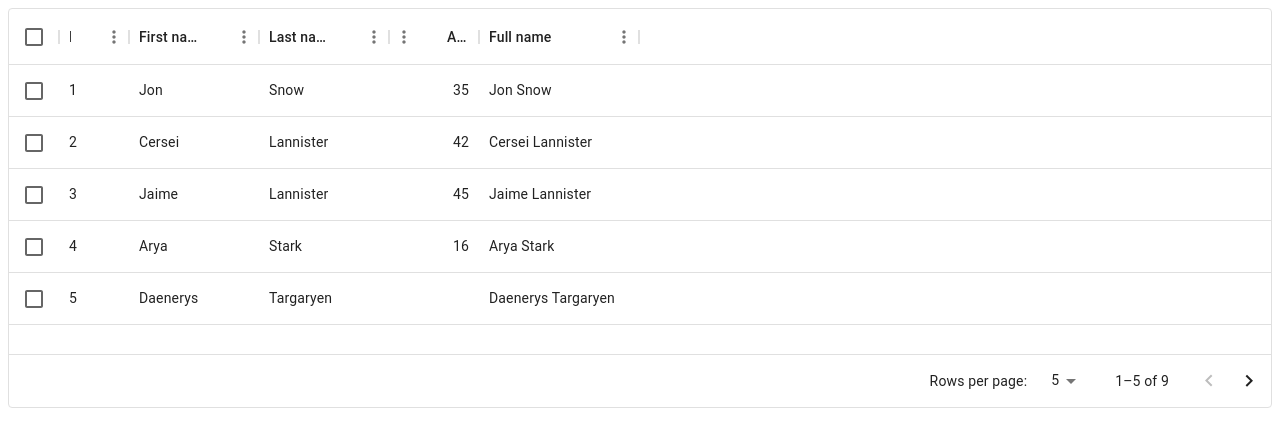
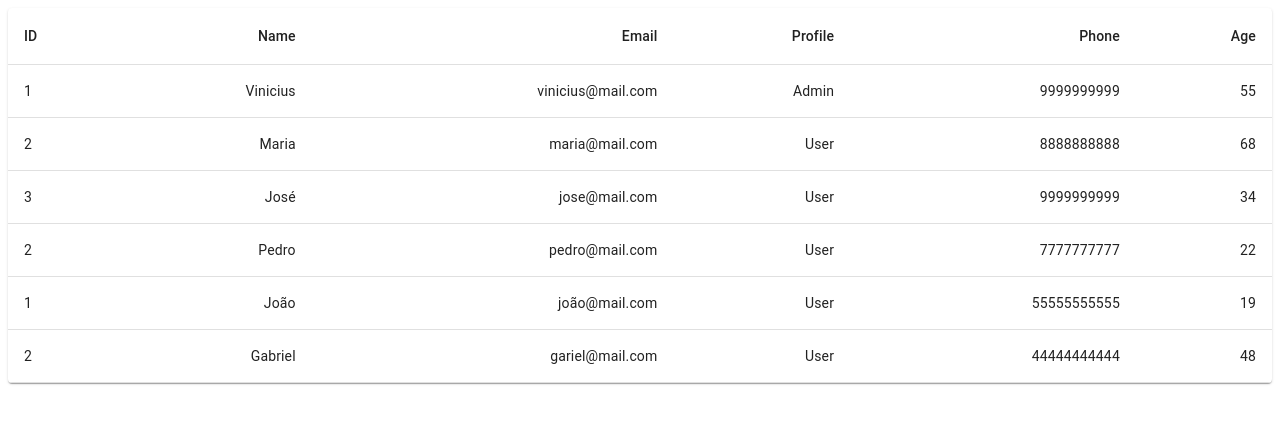
Before and after one commit to viniAmorim/crud-supera, a React (Create React App) app: page / in a window 1280 px wide. Shown: the top 446 px of the page. Built offline with nearby package versions, Linux system fonts and the light colour scheme; data requests are answered from the project's data file.

Commit message:
add Edit and Add users pages

```diff
--- /dev/null
+++ b/src/AddUser/AddUser.tsx
@@ -0,0 +1,7 @@
+const AddUser = () => {
+  return(
+    <div>Add User Page</div>
+  )
+}
+
+export default AddUser
--- a/src/App.tsx
+++ b/src/App.tsx
@@ -1,3 +1,4 @@
+import { BrowserRouter as Router, Route, Routes } from 'react-router-dom';
 import { useState } from 'react'
 import { useQuery } from 'react-query'
 
@@ -5,7 +6,11 @@ import Linearprogress from '@material-ui/core/LinearProgress'
 
 import { Wrapper } from './App.styles'
 import UsersTable from './Table/Table'
+
+
 import PageWithPagination from './TableWithPagination/PageWithPagination'
+import AddUser from './AddUser/AddUser';
+import EditUser from './EditUser/EditUser';
 
 export type UserItemType = {
   id: number;
@@ -18,9 +23,13 @@ export type UserItemType = {
 
 const App = () => {
   return (
-    <>
-      <PageWithPagination />
-    </>
+    <Router>
+      <Routes>
+        <Route path="/" element={<UsersTable />} />
+        <Route path="/add-user" element={<AddUser />} />
+        <Route path="/edit-user" element={<EditUser />} />
+      </Routes>
+    </Router>
   );
 }
 
--- /dev/null
+++ b/src/EditUser/EditUser.tsx
@@ -0,0 +1,7 @@
+const EditUser = () => {
+  return(
+    <div>Edit User Page</div>
+  )
+}
+
+export default EditUser
```
